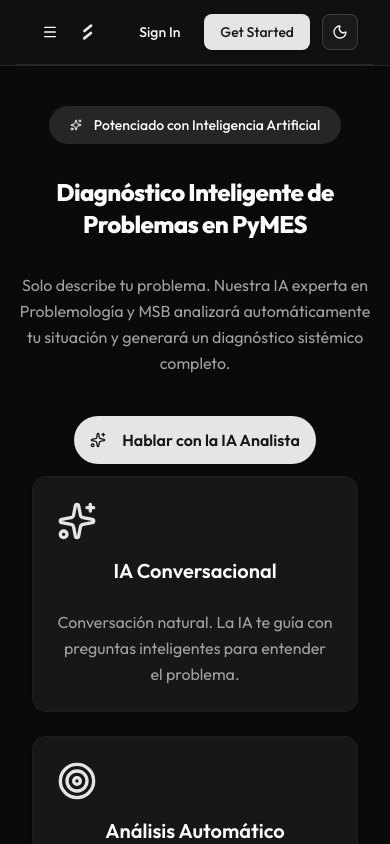
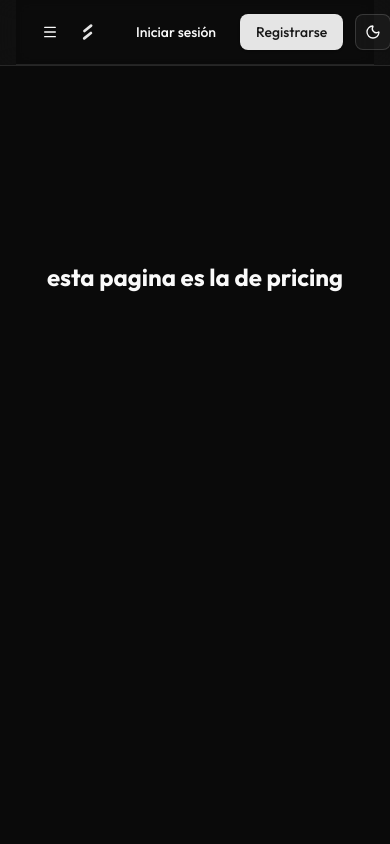
Before and after one commit to Fernixp/pymes, a React (Vite) app: page /pricing in a window 390 px wide. Shown: the top 844 px of the page. Built offline with nearby package versions, Linux system fonts and the light colour scheme.

Commit message:
feat: :sparkles: agregando react router para navegacion entre paginas

```diff
--- a/package.json
+++ b/package.json
@@ -20,6 +20,7 @@
     "lucide-react": "^0.554.0",
     "react": "^19.2.0",
     "react-dom": "^19.2.0",
+    "react-router-dom": "^7.9.6",
     "tailwind-merge": "^3.4.0",
     "tailwindcss": "^4.1.17"
   },
--- a/src/App.tsx
+++ b/src/App.tsx
@@ -1,30 +1,41 @@
+import { BrowserRouter as Router, Routes, Route } from "react-router-dom";
 import { ThemeProvider } from "@/components/theme-provider";
-import { HeroSection } from "./components/home/hero-section";
-import { FeaturesSection } from "./components/home/features-section";
-import { HowItWorksSection } from "./components/home/hows-it-works-section";
-import { TheorySection } from "./components/home/theory-section";
+
 import { ScrollToTop } from "./components/home/scroll-to-top";
 import { Navbar01 } from "./components/ui/shadc-io/navbar-01";
+import { PricingPage } from "./pages/pricing"; // Asegúrate que esta ruta sea correcta
+import { HomePage } from "./pages/home";
 
 function App() {
-
   return (
     <ThemeProvider defaultTheme="dark" storageKey="vite-ui-theme">
-      <div className="min-h-svh bg-background text-foreground transition-colors duration-300">
-        <header className="border-b bg-card/50 sticky top-0 z-10">
+      <Router>
+        <div className="min-h-svh bg-background text-foreground transition-colors duration-300 relative">
+
+          <header className="border-b bg-card/50 sticky top-0 z-50 backdrop-blur-md">
             <div className="container mx-auto px-4">
-          <Navbar01 />
+              <Navbar01
+                navigationLinks={[
+                  { label: "Home", href: "/" },
+                  { label: "Pricing", href: "/pricing" },
+                  { label: "About", href: "#about" }
+                ]}
+              />
             </div>
           </header>
-        <main className="container mx-auto px-4 flex flex-col items-center justify-center py-10 text-center space-y-3">
-          <HeroSection />
-          <FeaturesSection />
-          <HowItWorksSection />
-          <TheorySection />
+
+          <main className="container mx-auto px-4">
+            <Routes>
+              <Route path="/" element={<HomePage />} />
+              <Route path="/pricing" element={<PricingPage />} />
+            </Routes>
           </main>
+
           <ScrollToTop />
         </div>
+      </Router>
     </ThemeProvider>
   );
 }
+
 export default App;
--- a/src/components/ui/shadc-io/navbar-01.tsx
+++ b/src/components/ui/shadc-io/navbar-01.tsx
@@ -2,10 +2,10 @@
 import * as React from "react";
 import { Button } from "@/components/ui/button";
 import { useEffect, useState, useRef } from "react";
+import { Link, useLocation } from "react-router-dom"; // <--- IMPORTANTE: Importamos Link y useLocation
 import {
   NavigationMenu,
   NavigationMenuItem,
-  NavigationMenuLink,
   NavigationMenuList,
 } from "@/components/ui/navigation-menu";
 import {
@@ -15,6 +15,7 @@ import {
 } from "@/components/ui/popover";
 import { cn } from "@/lib/utils";
 import { ModeToggle } from "@/components/mode-toggle";
+
 // Simple logo component for the navbar
 const Logo = (props: React.SVGAttributes<SVGElement>) => {
   return (
@@ -47,6 +48,7 @@ const Logo = (props: React.SVGAttributes<SVGElement>) => {
     </svg>
   );
 };
+
 // Hamburger icon component
 const HamburgerIcon = ({
   className,
@@ -79,12 +81,14 @@ const HamburgerIcon = ({
     />
   </svg>
 );
+
 // Types
 export interface Navbar01NavLink {
   href: string;
   label: string;
   active?: boolean;
 }
+
 export interface Navbar01Props extends React.HTMLAttributes<HTMLElement> {
   logo?: React.ReactNode;
   logoHref?: string;
@@ -96,24 +100,25 @@ export interface Navbar01Props extends React.HTMLAttributes<HTMLElement> {
   onSignInClick?: () => void;
   onCtaClick?: () => void;
 }
+
 // Default navigation links
 const defaultNavigationLinks: Navbar01NavLink[] = [
-  { href: "#", label: "Home", active: true },
-  { href: "#features", label: "Features" },
-  { href: "#pricing", label: "Pricing" },
+  { href: "/", label: "Home", active: true },
+  { href: "/pricing", label: "Pricing" },
   { href: "#about", label: "About" },
 ];
+
 export const Navbar01 = React.forwardRef<HTMLElement, Navbar01Props>(
   (
     {
       className,
       logo = <Logo />,
-      logoHref = "#",
+      logoHref = "/",
       navigationLinks = defaultNavigationLinks,
-      signInText = "Sign In",
-      signInHref = "#signin",
-      ctaText = "Get Started",
-      ctaHref = "#get-started",
+      signInText = "Iniciar sesión",
+      signInHref = "/login", // Default ruta
+      ctaText = "Registrarse",
+      ctaHref = "/register", // Default ruta
       onSignInClick,
       onCtaClick,
       ...props
@@ -122,6 +127,8 @@ export const Navbar01 = React.forwardRef<HTMLElement, Navbar01Props>(
   ) => {
     const [isMobile, setIsMobile] = useState(false);
     const containerRef = useRef<HTMLElement>(null);
+    const location = useLocation(); // Hook para saber en qué ruta estamos
+
     useEffect(() => {
       const checkWidth = () => {
         if (containerRef.current) {
@@ -138,6 +145,7 @@ export const Navbar01 = React.forwardRef<HTMLElement, Navbar01Props>(
         resizeObserver.disconnect();
       };
     }, []);
+
     // Combine refs
     const combinedRef = React.useCallback(
       (node: HTMLElement | null) => {
@@ -150,11 +158,12 @@ export const Navbar01 = React.forwardRef<HTMLElement, Navbar01Props>(
       },
       [ref]
     );
+
     return (
       <header
         ref={combinedRef}
         className={cn(
-          "sticky top-0 z-50 w-full border-b backdrop-blur-sm px-4 md:px-6 **:no-underline",
+          "sticky top-0 z-50 w-full border-b backdrop-blur-sm px-4 md:px-6 **:no-underline bg-background/80",
           className
         )}
         {...props}
@@ -179,17 +188,18 @@ export const Navbar01 = React.forwardRef<HTMLElement, Navbar01Props>(
                     <NavigationMenuList className="flex-col items-start gap-1">
                       {navigationLinks.map((link, index) => (
                         <NavigationMenuItem key={index} className="w-full">
-                          <button
-                            onClick={(e) => e.preventDefault()}
+                          {/* Enlace Móvil con Link */}
+                          <Link
+                            to={link.href}
                             className={cn(
                               "flex w-full items-center rounded-md px-3 py-2 text-sm font-medium transition-colors hover:bg-accent hover:text-accent-foreground cursor-pointer no-underline",
-                              link.active
+                              location.pathname === link.href
                                 ? "bg-accent text-accent-foreground"
                                 : "text-foreground/80"
                             )}
                           >
                             {link.label}
-                          </button>
+                          </Link>
                         </NavigationMenuItem>
                       ))}
                     </NavigationMenuList>
@@ -197,34 +207,38 @@ export const Navbar01 = React.forwardRef<HTMLElement, Navbar01Props>(
                 </PopoverContent>
               </Popover>
             )}
+
             {/* Main nav */}
             <div className="flex items-center gap-6">
-              <button
-                onClick={(e) => e.preventDefault()}
-                className="flex items-center space-x-2 text-primary hover:text-primary/90 transition-colors cursor-pointer"
+              {/* Logo con Link */}
+              <Link
+                to={logoHref}
+                className="flex items-center space-x-2 text-primary hover:text-primary/90 transition-colors cursor-pointer no-underline"
               >
                 <div className="text-2xl">{logo}</div>
                 <span className="hidden font-bold text-xl sm:inline-block">
                   Pymes TGS
                 </span>
-              </button>
-              {/* Navigation menu */}
+              </Link>
+
+              {/* Navigation menu Desktop */}
               {!isMobile && (
                 <NavigationMenu className="flex">
                   <NavigationMenuList className="gap-1">
                     {navigationLinks.map((link, index) => (
                       <NavigationMenuItem key={index}>
-                        <button
-                          onClick={(e) => e.preventDefault()}
+                        {/* Enlace Desktop con Link */}
+                        <Link
+                          to={link.href}
                           className={cn(
                             "group inline-flex h-9 w-max items-center justify-center rounded-md px-4 py-2 text-sm font-medium transition-colors hover:bg-accent hover:text-accent-foreground focus:bg-accent focus:text-accent-foreground focus:outline-none disabled:pointer-events-none disabled:opacity-50 cursor-pointer no-underline",
-                            link.active
+                            location.pathname === link.href
                               ? "bg-accent text-accent-foreground"
                               : "text-foreground/80 hover:text-foreground"
                           )}
                         >
                           {link.label}
-                        </button>
+                        </Link>
                       </NavigationMenuItem>
                     ))}
                   </NavigationMenuList>
@@ -232,28 +246,23 @@ export const Navbar01 = React.forwardRef<HTMLElement, Navbar01Props>(
               )}
             </div>
           </div>
+
           {/* Right side */}
           <div className="flex items-center gap-3">
             <Button
               variant="ghost"
               size="sm"
+              asChild // IMPORTANTE: Permite que el botón se comporte como un Link
               className="text-sm font-medium hover:bg-accent hover:text-accent-foreground"
-              onClick={(e) => {
-                e.preventDefault();
-                if (onSignInClick) onSignInClick();
-              }}
             >
-              {signInText}
+              <Link to={signInHref}>{signInText}</Link>
             </Button>
             <Button
               size="sm"
+              asChild // IMPORTANTE
               className="text-sm font-medium px-4 h-9 rounded-md shadow-sm"
-              onClick={(e) => {
-                e.preventDefault();
-                if (onCtaClick) onCtaClick();
-              }}
             >
-              {ctaText}
+              <Link to={ctaHref}>{ctaText}</Link>
             </Button>
             <ModeToggle />
           </div>
--- /dev/null
+++ b/src/pages/home.tsx
@@ -0,0 +1,19 @@
+import { FeaturesSection } from "@/components/home/features-section";
+import { HeroSection } from "@/components/home/hero-section";
+import { HowItWorksSection } from "@/components/home/hows-it-works-section";
+import { TheorySection } from "@/components/home/theory-section";
+
+export const HomePage = () => (
+    <div className="flex flex-col items-center justify-center py-10 text-center space-y-3">
+      <HeroSection />
+      <div id="features" className="w-full">
+        <FeaturesSection />
+      </div>
+      <div id="how-it-works" className="w-full">
+        <HowItWorksSection />
+      </div>
+      <div id="theory" className="w-full">
+        <TheorySection />
+      </div>
+    </div>
+  );
--- /dev/null
+++ b/src/pages/pricing.tsx
@@ -0,0 +1,7 @@
+export function PricingPage() {
+    return (
+      <div className="flex items-center justify-center h-[50vh]">
+        <h1 className="text-2xl font-bold">esta pagina es la de pricing</h1>
+      </div>
+    );
+  }
```
Also changed, not shown: 1 other file (tests, documents, lock files or other folders). Lines whose indentation alone changed are shown as unchanged.
